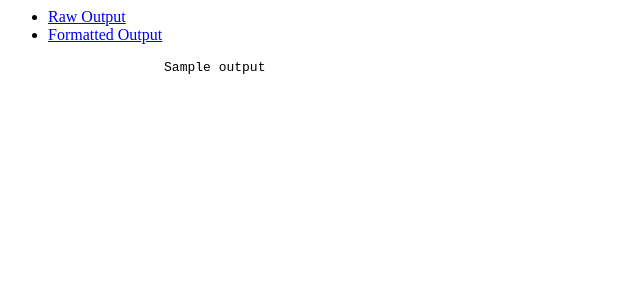
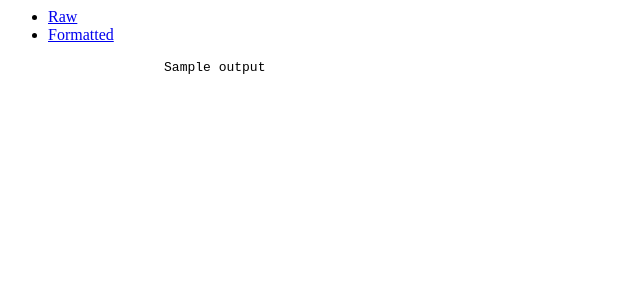
Before and after one commit to wolcomm/djangolg, a Django app: template djangolg/templates/djangolg/output.html in a window 1280 px wide. Shown: the top 300 px of the page, without its empty margins (0-640 px from the left). Run offline with Django 3.2, Linux system fonts and the light colour scheme; the template is opened without the code that fills it: most values are stand-ins (such as "Sample title", 1, 10 or a date in 2020).

Commit message:
layout changes

```diff
--- a/djangolg/templates/djangolg/output.html
+++ b/djangolg/templates/djangolg/output.html
@@ -1,23 +1,25 @@
-<ul class="nav nav-tabs">
+<div class="panel panel-default">
+    <div class="panel-heading">
+        <ul class="nav nav-pills">
             <li class="active">
-        <a data-toggle="tab" href="#raw-output">Raw Output</a>
+                <a data-toggle="tab" href="#raw-output">Raw</a>
             </li>
             <li>
-        <a data-toggle="tab" href="#formatted-output">Formatted Output</a>
+                <a data-toggle="tab" href="#formatted-output">Formatted</a>
             </li>
         </ul>
+    </div>
+    <div class="panel-body">
         <div class="tab-content">
             <div id="raw-output" class="tab-pane fade in active">
-        <div class="panel panel-default">
-            <div class="panel-body">
                 <pre>
                     {{ output }}
                 </pre>
-            </div>
-        </div>
             </div>
             <div id="formatted-output" class="tab-pane fade">
                 <div class="panel panel-default">
                 </div>
             </div>
         </div>
+    </div>
+</div>
```
Lines whose indentation alone changed are shown as unchanged.
